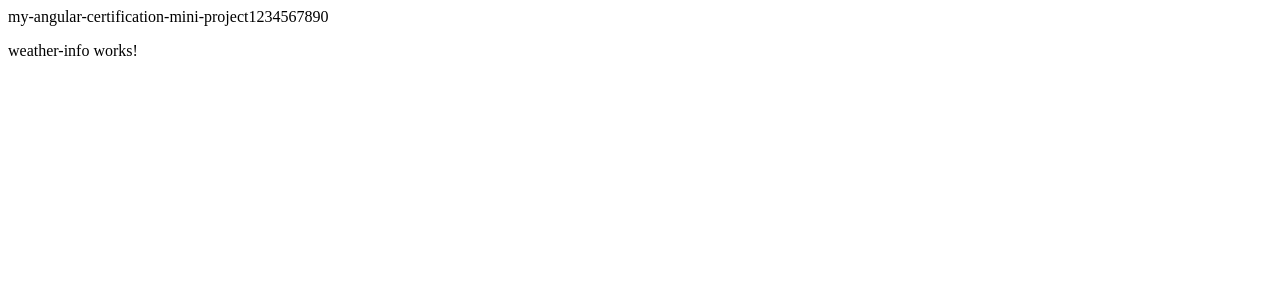
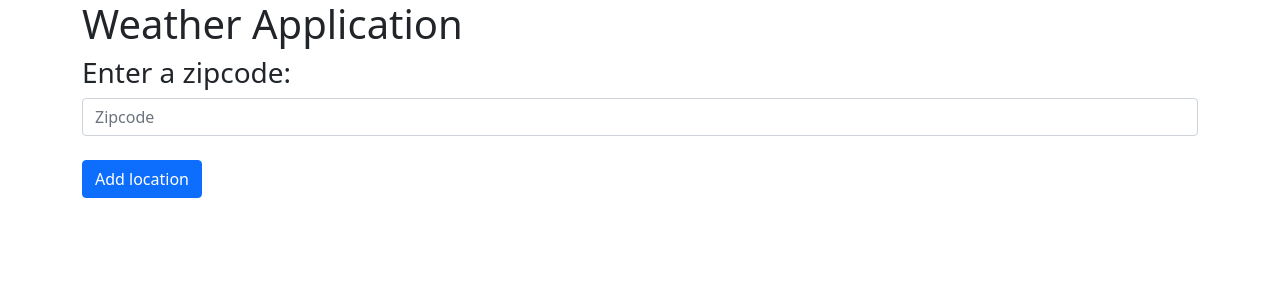
Before and after one commit to karuppasamymuthu6492/angular-certification-mini-project, an Angular app: page / in a window 1280 px wide. Shown: the top 300 px of the page. Built offline with nearby package versions, Linux system fonts and the light colour scheme.

Commit message:
bootstrap integrated

```diff
--- a/angular.json
+++ b/angular.json
@@ -30,9 +30,13 @@
               "src/assets"
             ],
             "styles": [
-              "src/styles.css"
+              "src/styles.css",
+              "./node_modules/bootstrap/dist/css/bootstrap.css"
             ],
-            "scripts": []
+            "scripts": [
+              "./node_modules/bootstrap/dist/js/bootstrap.js",
+              "./node_modules/bootstrap/dist/js/bootstrap.js"
+            ]
           },
           "configurations": {
             "production": {
--- a/package.json
+++ b/package.json
@@ -18,6 +18,8 @@
     "@angular/platform-browser": "~13.2.0",
     "@angular/platform-browser-dynamic": "~13.2.0",
     "@angular/router": "~13.2.0",
+    "bootstrap": "^5.1.3",
+    "jquery": "^3.6.0",
     "rxjs": "~7.5.0",
     "tslib": "^2.3.0",
     "zone.js": "~0.11.4"
--- a/src/app/app.component.html
+++ b/src/app/app.component.html
@@ -1,2 +1,4 @@
-<div>{{title}}</div>
-<router-outlet></router-outlet>
+<div class="container">
+  <h1>Weather Application</h1>
+  <router-outlet></router-outlet>
+</div>
--- a/src/app/app.module.ts
+++ b/src/app/app.module.ts
@@ -7,6 +7,7 @@ import { ForecastInfoComponent } from './pages/forecast-info/forecast-info.compo
 import { AppRoutingModule } from './app-routing.module';
 import { FormsModule } from '@angular/forms';
 import { HttpClientModule } from '@angular/common/http';
+import { WeatherService } from './services/weather.service';
 
 @NgModule({
   declarations: [
@@ -20,7 +21,9 @@ import { HttpClientModule } from '@angular/common/http';
     HttpClientModule,
     FormsModule
   ],
-  providers: [],
+  providers: [
+    WeatherService
+  ],
   bootstrap: [AppComponent]
 })
 export class AppModule { }
--- a/src/app/pages/weather-info/weather-info.component.html
+++ b/src/app/pages/weather-info/weather-info.component.html
@@ -1 +1,9 @@
-<p>weather-info works!</p>
+
+<div class="well">
+    <h3>Enter a zipcode:</h3>
+    <input class="form-control" placeholder="Zipcode" type="text" id="addLocation" [(ngModel)]="pincode">
+    <br>
+    <button class="btn btn-primary" id="addLocationBtn" (click)="addLocation()">
+      Add location
+    </button>
+  </div>
--- a/src/app/pages/weather-info/weather-info.component.ts
+++ b/src/app/pages/weather-info/weather-info.component.ts
@@ -1,3 +1,4 @@
+
 import { Component, OnInit } from '@angular/core';
 
 @Component({
@@ -6,10 +7,13 @@ import { Component, OnInit } from '@angular/core';
   styleUrls: ['./weather-info.component.css']
 })
 export class WeatherInfoComponent implements OnInit {
-
+  pincode:any="";
   constructor() { }
 
   ngOnInit(): void {
   }
+addLocation() {
+    console.log(this.pincode)
+  }
 
 }
--- /dev/null
+++ b/src/app/services/weather.service.ts
@@ -0,0 +1,9 @@
+import { Injectable } from '@angular/core';
+
+@Injectable({
+  providedIn: 'root'
+})
+export class WeatherService {
+
+  constructor() { }
+}
```
Also changed, not shown: 2 other files (tests, documents, lock files or other folders).
